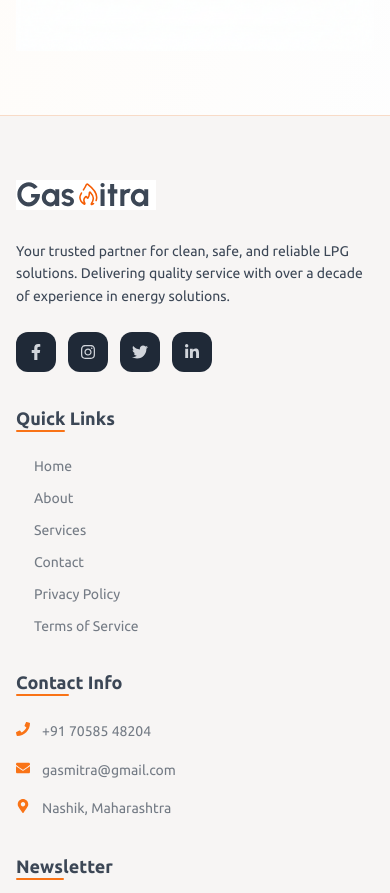
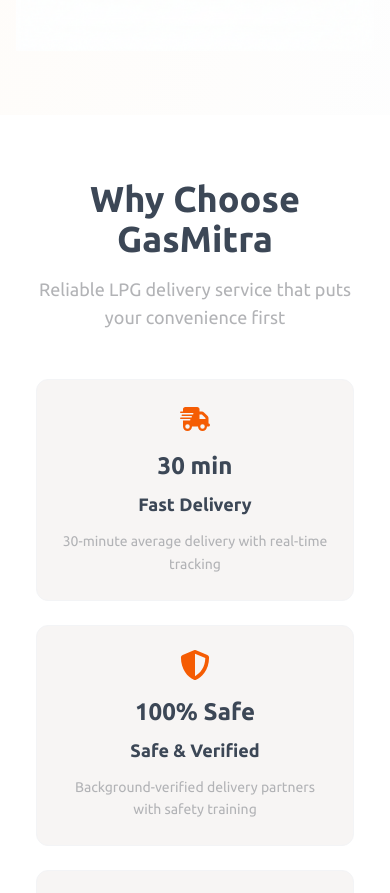
Before and after one commit to mrravipandee/GasMitra, a Next.js app: page / in a window 390 px wide. Shown: the part 1061-1954 px from the top of the page. Built offline with nearby package versions, Linux system fonts and the light colour scheme.

Commit message:
feat: add responsive GasMitra services section with brand colors, icons, and animations

```diff
--- a/src/app/page.tsx
+++ b/src/app/page.tsx
@@ -1,10 +1,12 @@
 import HeroSection from "@/components/HeroSection";
+import Services from "@/components/Services";
 
 export default function home() {
   return (
     <>
       <div className="bg-gradient-to-br from-orange-50/50 to-gray-50/30">
         <HeroSection />
+        <Services />
       </div>
     </>
   )
--- /dev/null
+++ b/src/components/Services.tsx
@@ -0,0 +1,107 @@
+"use client";
+
+import { motion } from "framer-motion";
+import { FaShieldAlt, FaClock, FaHeadset } from "react-icons/fa";
+import { FaTruckFast } from "react-icons/fa6";
+
+const Services = () => {
+  const services = [
+    {
+      icon: <FaTruckFast className="text-3xl" />,
+      title: "Fast Delivery",
+      description: "30-minute average delivery with real-time tracking",
+      value: "30 min"
+    },
+    {
+      icon: <FaShieldAlt className="text-3xl" />,
+      title: "Safe & Verified",
+      description: "Background-verified delivery partners with safety training",
+      value: "100% Safe"
+    },
+    {
+      icon: <FaClock className="text-3xl" />,
+      title: "24/7 Service",
+      description: "Emergency refills available anytime, even on holidays",
+      value: "24/7"
+    },
+    {
+      icon: <FaHeadset className="text-3xl" />,
+      title: "Instant Support",
+      description: "Quick customer support for all your queries and bookings",
+      value: "Instant"
+    },
+  ];
+
+  return (
+    <section className="py-16 bg-white">
+      <div className="max-w-7xl mx-auto px-9">
+        {/* Header */}
+        <div className="text-center mb-12">
+          <motion.h2
+            initial={{ opacity: 0, y: 20 }}
+            whileInView={{ opacity: 1, y: 0 }}
+            transition={{ duration: 0.6 }}
+            className="text-4xl font-bold text-primaryText mb-4"
+          >
+            Why Choose GasMitra
+          </motion.h2>
+          <motion.p
+            initial={{ opacity: 0 }}
+            whileInView={{ opacity: 1 }}
+            transition={{ delay: 0.2, duration: 0.6 }}
+            className="text-secondaryText text-lg max-w-2xl mx-auto"
+          >
+            Reliable LPG delivery service that puts your convenience first
+          </motion.p>
+        </div>
+
+        {/* Services Grid */}
+        <div className="grid grid-cols-1 md:grid-cols-2 lg:grid-cols-4 gap-6">
+          {services.map((service, index) => (
+            <motion.div
+              key={index}
+              initial={{ opacity: 0, y: 30 }}
+              whileInView={{ opacity: 1, y: 0 }}
+              transition={{ delay: index * 0.1, duration: 0.5 }}
+              className="bg-iconBg rounded-xl p-6 text-center hover:shadow-lg transition-all duration-300 hover:scale-105 border border-gray-100"
+            >
+              {/* Icon */}
+              <div className="text-primary mb-4 flex justify-center">
+                {service.icon}
+              </div>
+
+              {/* Value Number */}
+              <div className="text-2xl font-bold text-primaryText mb-2">
+                {service.value}
+              </div>
+
+              {/* Title */}
+              <h3 className="text-lg font-semibold text-primaryText mb-3">
+                {service.title}
+              </h3>
+
+              {/* Description */}
+              <p className="text-secondaryText text-sm leading-relaxed">
+                {service.description}
+              </p>
+            </motion.div>
+          ))}
+        </div>
+
+        {/* Bottom CTA */}
+        <motion.div
+          initial={{ opacity: 0, y: 20 }}
+          whileInView={{ opacity: 1, y: 0 }}
+          transition={{ duration: 0.6, delay: 0.4 }}
+          className="text-center mt-12"
+        >
+          <button className="bg-primary text-white px-8 py-3 rounded-lg font-semibold hover:bg-orange-600 transition-all duration-300 hover:scale-105">
+            Order Now
+          </button>
+        </motion.div>
+      </div>
+    </section>
+  );
+};
+
+export default Services;
```
